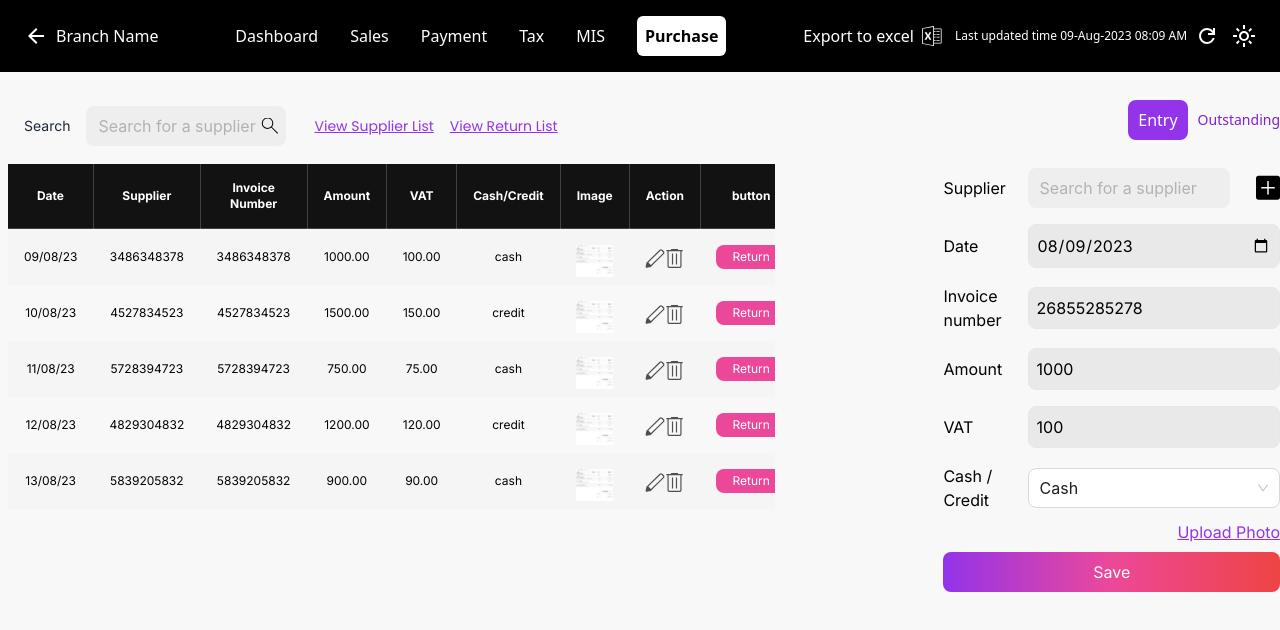
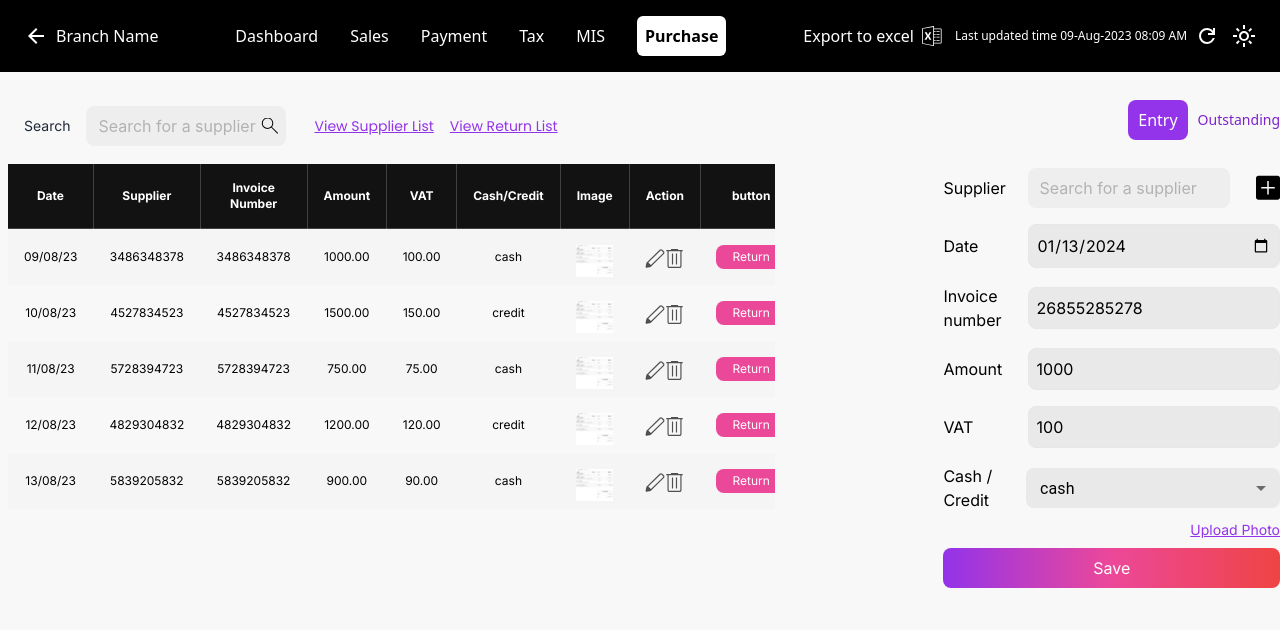
Before and after one commit to amarnadhcp/Sacrosys-purchase, a React (Create React App) app: page /purchase in a window 1280 px wide. Shown: the top 630 px of the page. Built offline with nearby package versions, Linux system fonts and the light colour scheme.

Commit message:
feat(select ant to mui):updated the cash or credit seleciton to mui component

```diff
--- a/package.json
+++ b/package.json
@@ -3,13 +3,17 @@
   "version": "0.1.0",
   "private": true,
   "dependencies": {
+    "@emotion/react": "^11.11.3",
+    "@emotion/styled": "^11.11.0",
     "@headlessui/react": "^1.7.18",
+    "@mui/material": "^5.15.6",
     "@testing-library/jest-dom": "^5.17.0",
     "@testing-library/react": "^13.4.0",
     "@testing-library/user-event": "^13.5.0",
     "antd": "^5.13.2",
     "react": "^18.2.0",
     "react-dom": "^18.2.0",
+    "react-highlight-words": "^0.20.0",
     "react-router-dom": "^6.21.2",
     "react-scripts": "5.0.1",
     "web-vitals": "^2.1.4"
--- a/src/component/Entry/EntryForm.jsx
+++ b/src/component/Entry/EntryForm.jsx
@@ -2,11 +2,14 @@ import React, { useEffect, useState } from "react";
 import PlusIcon from "../../assests/images/AddNew.svg";
 import SupplierCreation from "./SupplierCreation";
 import NavigationBar from "../Navbar/NavigationBar";
-import { Select, AutoComplete, Spin } from "antd";
+import { AutoComplete, Spin } from "antd";
 import { fetchDataFromApi } from "../../services/Api";
-
+import MenuItem from "@mui/material/MenuItem";
+import Select from "@mui/material/Select";
 
 function EntryForm() {
+  const [mode, setMode] = useState("dar");
+
   // modal opeing state management
   const [isModalOpen, setIsModalOpen] = useState(false);
   const toggleModal = () => {
@@ -24,6 +27,8 @@ function EntryForm() {
       timeout = setTimeout(() => func(...args), delay);
     };
   };
+
+  const [paymentType, setPayment] = useState(10);
 
   // Api calling with Debouncing
   const getPanelValue = debounce(async (searchText) => {
@@ -45,10 +50,10 @@ function EntryForm() {
   }, 300);
 
   //form submition function
-  const handleSubmit=(e)=>{
+  const handleSubmit = (e) => {
     e.preventDefault();
-  console.log("save");
-  }
+    console.log("save");
+  };
 
   //for unmounting the sate
   useEffect(() => {
@@ -58,11 +63,13 @@ function EntryForm() {
   return (
     <div className="my-0 mx-auto flex flex-col items-end text-xs md:text-base overflow-auto mt-0 ">
       <NavigationBar />
-      <form onSubmit={handleSubmit} className="transaction-form w-full text-md md:text-base font-inter">
+      <form
+        onSubmit={handleSubmit}
+        className="transaction-form w-full text-md md:text-base font-inter"
+      >
         <div className="flex items-center justify-between mb-4">
           <label className="flex gap-2 w-1/4 text-left">Supplier</label>
           <div className="flex justify-between w-3/4">
-
             <AutoComplete
               options={options}
               type={"primary"}
@@ -86,15 +93,15 @@ function EntryForm() {
         </div>
 
         <div className="flex items-center mb-4">
-          <label htmlFor="date" className="inline-block w-1/4 text-left">
+          <label htmlFor="date" className="inline-block w-1/4 text-left ">
             Date
           </label>
           <input
             type="date"
             id="date"
             name="date"
-            defaultValue="2023-08-09"
-            className="w-3/4 p-2 cursor-text rounded-lg bg-inputColor border focus:outline-none focus:border-purple-700 cursor: pointer;"
+            defaultValue={new Date().toISOString().split("T")[0]}
+            className="w-3/4 p-2 cursor-text rounded-lg bg-inputColor border focus:outline-none focus:border-purple-700 cursor: pointer; "
           />
         </div>
 
@@ -110,7 +117,7 @@ function EntryForm() {
             id="invoice-number"
             name="invoice-number"
             defaultValue="26855285278"
-            className="w-3/4 p-2 rounded-lg bg-inputColor border focus:outline-none focus:border-purple-700"
+            className="w-3/4 p-2 rounded-lg bg-inputColor border focus:outline-none focus:border-purple-700 font-inter"
           />
         </div>
 
@@ -123,7 +130,7 @@ function EntryForm() {
             id="amount"
             name="amount"
             defaultValue="1000"
-            className="w-3/4 p-2 rounded-lg bg-inputColor border focus:outline-none focus:border-purple-700"
+            className="w-3/4 p-2 rounded-lg bg-inputColor border focus:outline-none focus:border-purple-700 font-inter"
           />
         </div>
 
@@ -136,28 +143,69 @@ function EntryForm() {
             id="vat"
             name="vat"
             defaultValue="100"
-            className="w-3/4 p-2 rounded-lg bg-inputColor border focus:outline-none focus:border-purple-700"
+            className="w-3/4 p-2 rounded-lg bg-inputColor border focus:outline-none focus:border-purple-700 font-inter"
           />
         </div>
 
         <div className="flex items-center">
           <label className="inline-block w-1/4 text-left">Cash / Credit</label>
           <Select
-            defaultValue="Cash"
-            size={"large"}
-            className="w-3/4   rounded-lg bg-red   focus:border-purple-700"
-            onChange={(value) => console.log("Selected - ", value)}
-            options={[
-              { value: "Cash", label: "Cash" },
-              { value: "Credit", label: "Credit" },
-            ]}
-          />
+            value={paymentType}
+            onChange={(event) => setPayment(event.target.value)}
+            displayEmpty
+            inputProps={{ "aria-label": "Without label" }}
+            sx={{
+              width: "77%",
+              height: "40px",
+              backgroundColor: mode === "dark" ? "#232323" : "#E9E9E9",
+              color: mode === "dark" ? "white" : "black",
+              borderRadius: "8px",
+              border: "none",
+              outline: "none",
+              "&:hover": {
+                outline: "none",
+                    border: "1px solid purple",
+              },
+            }}
+            MenuProps={{
+              sx: {
+                "& .MuiMenu-paper": {
+                  backgroundColor: mode === "dark" ? "#232323" : "#E9E9E9",
+                },
+              },
+            }}
+          >
+            <MenuItem
+              value={10}
+              sx={{
+                backgroundColor: mode === "dark" ? "#232323" : "#E9E9E9",
+                color: mode === "dark" ? "white" : "black",
+                "&:hover": {
+                  backgroundColor: mode === "dark" ? "#121212" : "#CCCCCC",
+                },
+              }}
+            >
+              cash
+            </MenuItem>
+            <MenuItem
+              value={20}
+              sx={{
+                backgroundColor: mode === "dark" ? "#232323" : "#E9E9E9",
+                color: mode === "dark" ? "white" : "black",
+                "&:hover": {
+                  backgroundColor: mode === "dark" ? "#121212" : "#CCCCCC",
+                },
+              }}
+            >
+              credit
+            </MenuItem>
+          </Select>
         </div>
 
         <div className="flex justify-end items-center my-2">
           <label
             htmlFor="photo-upload"
-            className="text-purple-600 text-right text-base font-inter underline cursor-pointer"
+            className="text-purple-600 text-right  font-inter underline cursor-pointer text-sm "
           >
             Upload Photo
           </label>
--- a/src/component/Navbar/SearchBar.jsx
+++ b/src/component/Navbar/SearchBar.jsx
@@ -7,7 +7,6 @@ import { fetchDataFromApi } from "../../services/Api";
 function SearchBar() {
     /// auto complete state
     const [options, setOptions] = useState([]);
-    const [loading, setLoading] = useState(false);
 
     // function Debound reduce api calingg
     const debounce = (func, delay) => {
@@ -21,7 +20,6 @@ function SearchBar() {
     // Api calling with Debouncing
     const getPanelValue = debounce(async (searchText) => {
       try {
-        setLoading(true);
         !searchText.trim()
           ? setOptions([])
           : setOptions(
@@ -33,15 +31,8 @@ function SearchBar() {
         console.error("Error :", error);
         setOptions([]);
       } finally {
-        setLoading(false);
       }
     }, 300);
-
-    //form submition function
-    const handleSubmit=(e)=>{
-      e.preventDefault();
-    console.log("save");
-    }
 
     //for unmounting the sate
     useEffect(() => {
--- a/src/index.css
+++ b/src/index.css
@@ -5,3 +5,8 @@
 body {
     background-color:#F8F8F8 ;
   }
+
+  fieldset {
+    border: none !important;
+    outline: none !important;
+  }
```
Also changed, not shown: 1 other file (tests, documents, lock files or other folders).
